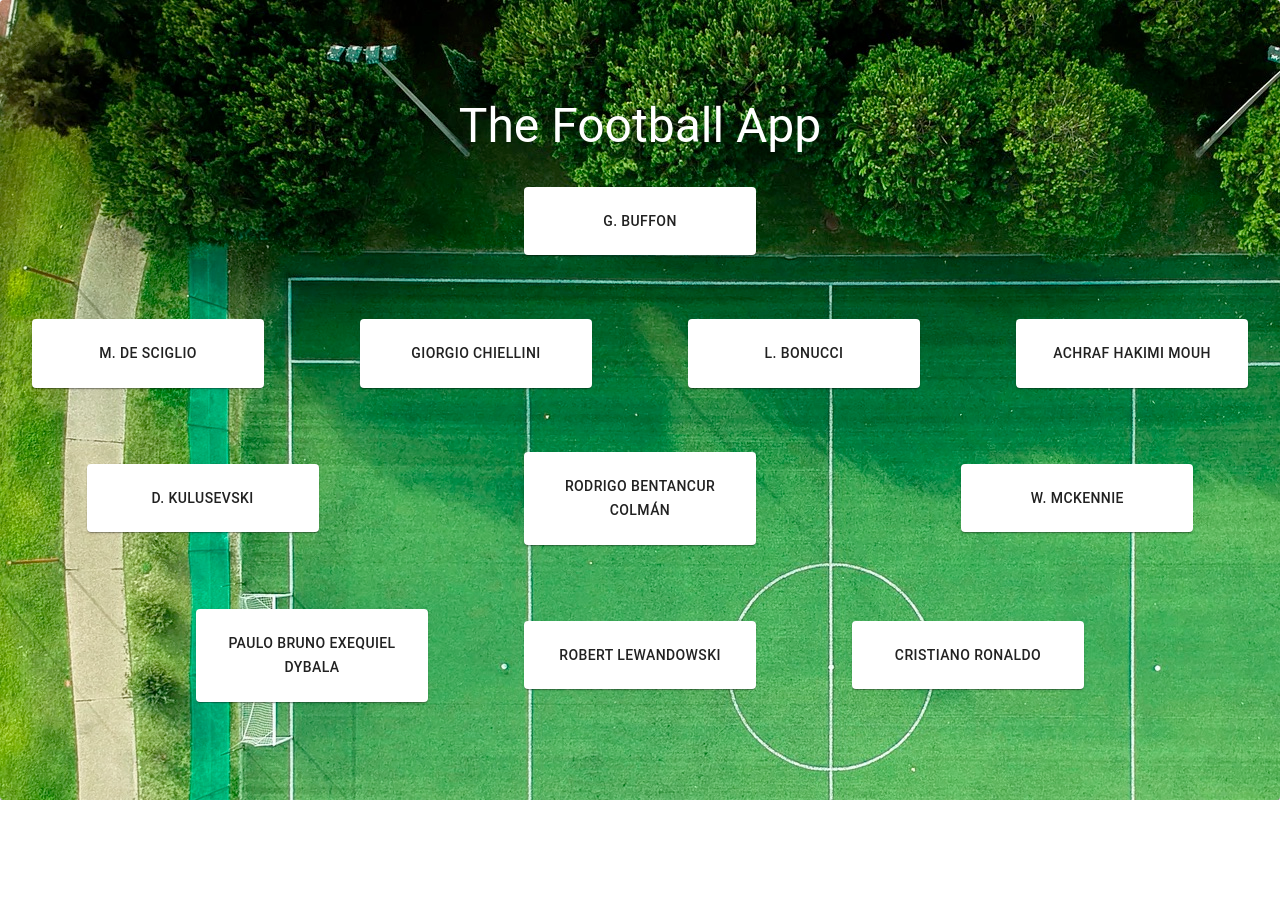
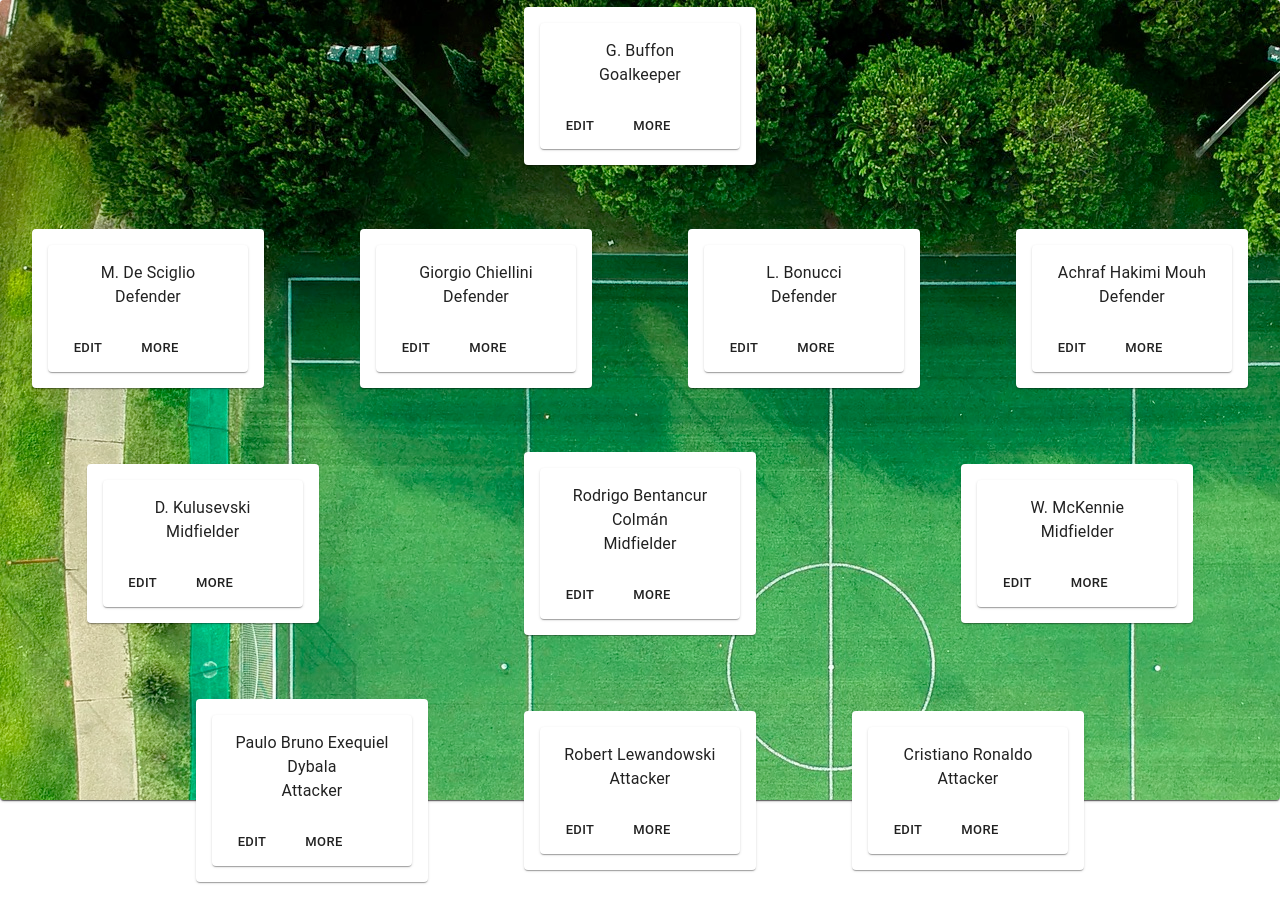
Before and after one commit to JonathanGatti/football-app, a React (Create React App) app: page / in a window 1280 px wide. Before the commit the page ends 800 px from the top, so only its background shows below. Built offline with nearby package versions, Linux system fonts and the light colour scheme.

Commit message:
added card and edit and more btns

```diff
--- a/src/Player.js
+++ b/src/Player.js
@@ -1,20 +1,37 @@
 import React, {useContext} from 'react';
 import SearchPlayerForm from './SearchPlayerForm';
+import Card from '@material-ui/core/Card';
+import CardActions from '@material-ui/core/CardActions';
+import CardContent from '@material-ui/core/CardContent';
 import { FormContext } from './contexts/FormContext';
 import Button from '@material-ui/core/Button';
+import {Typography} from '@material-ui/core/';
+import { PlayerInfoContextProvider, PlayerInfoContext } from './contexts/PlayerInfoContext';
 
 
 function Player(props) {
-  const {player_name} = props.player;
+  const {player_name, position} = props.player;
   const {isFormShowing, toggleForm} = useContext(FormContext);
 
   return (
     <div>
       {
       isFormShowing ? <SearchPlayerForm idx={props.idx}/>
-      : <Button onClick={toggleForm}>
-       {player_name}
-        </Button>
+      :
+      <>
+      <PlayerInfoContextProvider>
+        <Card>
+          <CardContent>
+            <Typography >{player_name}</Typography>
+            <Typography >{position}</Typography>
+            </CardContent>
+          <CardActions>
+            <Button size='small' onClick={toggleForm}>Edit</Button>
+            <Button size='small' >More</Button>
+          </CardActions>
+        </Card>
+      </PlayerInfoContextProvider>
+      </>
       }
     </div>
   )
--- a/src/Team.js
+++ b/src/Team.js
@@ -30,7 +30,7 @@
   playerContainer : {
     display: 'flex',
     alignItems: 'center',
-    justifyContent: 'center'
+    justifyContent: 'center',
   },
   paper: {
     padding: theme.spacing(2),
--- /dev/null
+++ b/src/contexts/PlayerInfoContext.js
@@ -0,0 +1,15 @@
+import React, {createContext, useState} from 'react';
+
+export const PlayerInfoContext = createContext();
+
+export function PlayerInfoContextProvider(props){
+  const [showPlayer, setShowPlayer] = useState(false);
+  const togglePlayerInfo = () => {
+    setShowPlayer(!showPlayer)
+  }
+  return (
+    <PlayerInfoContext.Provider value={{showPlayer, togglePlayerInfo}}>
+      {props.children}
+    </PlayerInfoContext.Provider>
+  )
+}
--- a/src/contexts/TeamContexts.js
+++ b/src/contexts/TeamContexts.js
@@ -25,7 +25,6 @@
       return idx === i ? {...newPlayer} : player
     })
       setTeam(updatedTeam);
-      console.log(updatedTeam)
   }
 
   return (
```
Also changed, not shown: src/PlayerInfo.js (added, +12 -0 lines).
